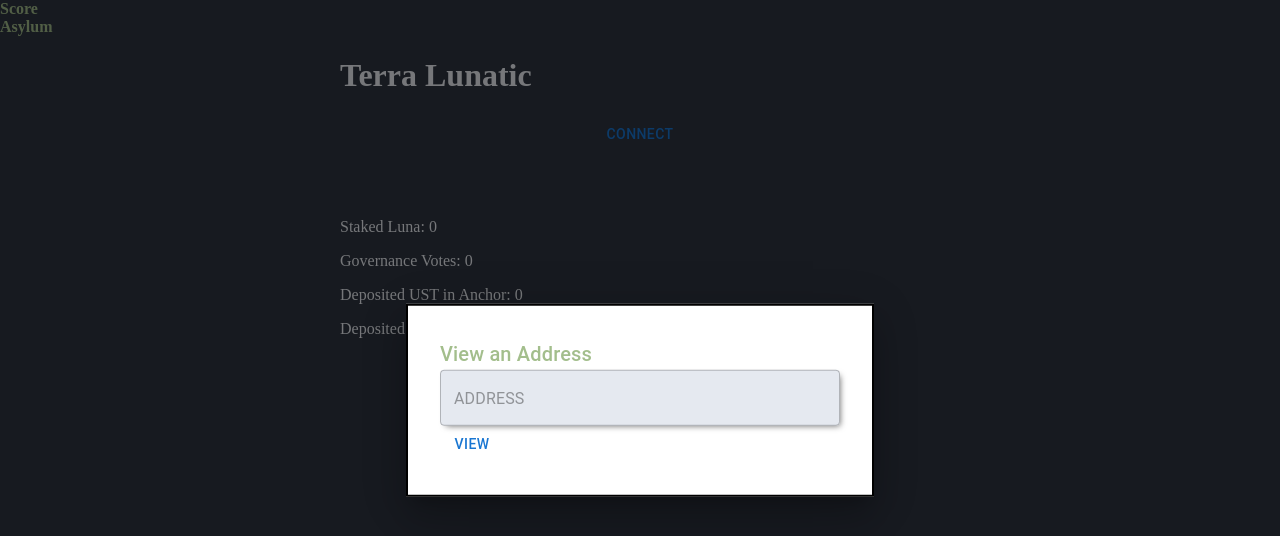
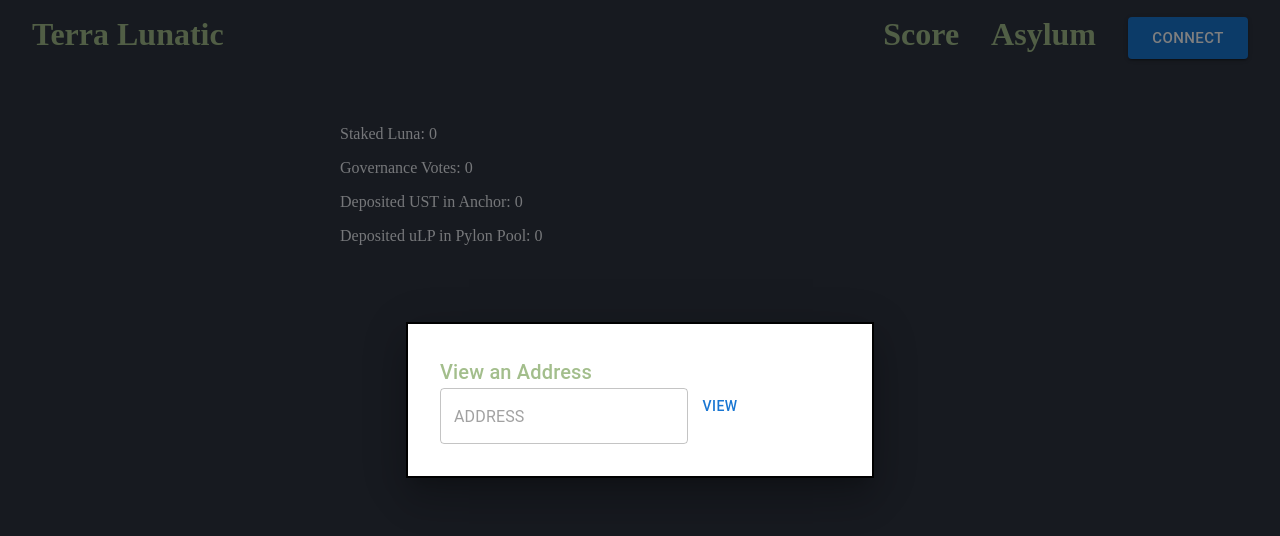
Before and after one commit to codeanish/terra-lunatic, a React (Create React App) app in the folder terra-lunatic/: page / in a window 1280 px wide. Both pictures are taken after a click on the button "CONNECT". Shown: the top 536 px of the page. Built offline with nearby package versions, Linux system fonts and the light colour scheme.

Commit message:
Passing state up for address

```diff
--- a/terra-lunatic/src/components/card.tsx
+++ b/terra-lunatic/src/components/card.tsx
@@ -1,4 +1,3 @@
-// import { Button } from '@mui/material';
 import React, {useState, useEffect} from 'react';
 import TerraService from '../services/TerraService';
 
--- a/terra-lunatic/src/components/layout.tsx
+++ b/terra-lunatic/src/components/layout.tsx
@@ -1,14 +1,20 @@
-import React from 'react';
+import React, { ReactNode } from 'react';
 import "../styles/global.scss"
 import styles from './layout.module.scss'
 import Nav from './nav';
 
-const Layout : React.FC = ({children}) => {
+export interface Props{
+    children: ReactNode,
+    setAddress: React.Dispatch<React.SetStateAction<string>>;
+}
+
+const Layout = (props: Props) => {
+
     return(
         <div className={styles.container}>
-            <Nav/>
+            <Nav setAddress={props.setAddress}/>
             <div className={styles.contentWrapper}>
-                {children}
+                {props.children}
             </div>
         </div>
     )
--- a/terra-lunatic/src/components/nav.module.scss
+++ b/terra-lunatic/src/components/nav.module.scss
@@ -0,0 +1,19 @@
+.nav{
+    display: flex;
+    justify-content: space-between;
+    padding-top: 1em;
+}
+
+.logo{
+    padding-left: 1em;
+    font-size:2em;
+}
+
+.navItems{
+    display: flex;
+}
+
+.navItem{
+    font-size: 2em;
+    padding-right: 1em;
+}
--- a/terra-lunatic/src/components/nav.tsx
+++ b/terra-lunatic/src/components/nav.tsx
@@ -1,14 +1,81 @@
-import React from "react";
+import { Box, Button, Modal, TextField, Typography } from "@mui/material";
+import React, { useState } from "react";
 import { NavLink } from "react-router-dom";
 import styles from './nav.module.scss';
 
-const Nav = () => {
+export interface Props {
+  setAddress: React.Dispatch<React.SetStateAction<string>>;
+}
+
+const Nav = (props: Props) => {
+
+    const [isConnected, setIsConnected] = useState(false);
+    const [walletAddress, setWalletAddress] = useState("");
+    const [dialogAddress, setDialogAddress] = useState("")
+    const [open, setOpen] = useState(false);
+    const handleClose = () => setOpen(false);
+    const [buttonText, setButtonText] = useState("CONNECT");
+
+    const handleClick = () => {
+      if(isConnected){
+        setWalletAddress("");
+        setButtonText("CONNECT");
+        setIsConnected(false);
+        props.setAddress("");
+      } else {
+        setOpen(true);
+      }
+    }
+
+    const updateWalletAddress = () => {
+      setWalletAddress(dialogAddress);
+      setButtonText(dialogAddress.substr(0,3) + '...' + dialogAddress.slice(-3));
+      setIsConnected(true);
+      props.setAddress(dialogAddress)
+      handleClose();
+    }
+
     return(
         <nav className={styles.nav}>
+            <Modal
+            open={open}
+            onClose={handleClose}>
+              <Box
+                sx = {{
+                  position: 'absolute',
+                  top: '50%',
+                  left: '50%',
+                  transform: 'translate(-50%, -50%)',
+                  width: 400,
+                  bgcolor: 'background.paper',
+                  border: '2px solid #000',
+                  boxShadow: 24,
+                  p: 4,
+                }}>
+                <Typography id="modal-modal-title" variant="h6" component="h2">
+                  View an Address
+                </Typography>
+                <TextField
+                  className={styles.textInput}
+                  placeholder="ADDRESS"
+                  value={dialogAddress}
+                  onChange={(e) =>setDialogAddress(e.target.value)}/>
+                <Button onClick={updateWalletAddress}>
+                  View
+                </Button>
+              </Box>
+          </Modal>
+            <div className={styles.logo}>
+                <NavLink to="/">Terra Lunatic</NavLink>
+            </div>
             <ul className={styles.navItems}>
                 <li className={styles.navItem}><NavLink to="/">Score</NavLink></li>
                 <li className={styles.navItem}><NavLink to="/asylum">Asylum</NavLink></li>
+                <li className={styles.navItem}>
+                    <Button style={{maxWidth: '120px', minWidth: '120px'}} size="large" variant="contained" onClick={handleClick}>{buttonText}</Button>
+                </li>
             </ul>
+
         </nav>
     )
 }
--- a/terra-lunatic/src/pages/404.tsx
+++ b/terra-lunatic/src/pages/404.tsx
@@ -1,9 +1,10 @@
-import React from 'react';
+import React, { useState } from 'react';
 import Layout from '../components/layout';
 
 const NotFoundPage = () => {
+    const [address, setAddress] = useState("");
     return(
-        <Layout>
+        <Layout setAddress={setAddress}>
             <div>
                 Not Found Page
             </div>
--- a/terra-lunatic/src/pages/lunatic-asylum.tsx
+++ b/terra-lunatic/src/pages/lunatic-asylum.tsx
@@ -1,9 +1,10 @@
-import React from 'react';
+import React, { useState } from 'react';
 import Layout from '../components/layout';
 
 const LunaticAsylum = () => {
+    const [address, setAddress] = useState("");
     return(
-        <Layout>
+        <Layout setAddress={setAddress}>
             <div>
                 LunaticAsylum
             </div>
--- a/terra-lunatic/src/pages/score.tsx
+++ b/terra-lunatic/src/pages/score.tsx
@@ -1,71 +1,17 @@
-import { Box, Button, Modal, TextField, Typography } from '@mui/material';
-import React, { useState } from 'react';
+import { useState } from 'react';
 import Card from '../components/card'
 import Layout from '../components/layout';
 import styles from './score.module.scss';
 
+
 const ScorePage = () => {
-    const [isConnected, setIsConnected] = useState(false);
-    const [walletAddress, setWalletAddress] = useState("");
-    const [dialogAddress, setDialogAddress] = useState("")
-    const [open, setOpen] = useState(false);
-    const handleClose = () => setOpen(false);
-    const [buttonText, setButtonText] = useState("CONNECT");
 
-    const handleClick = () => {
-      if(isConnected){
-        setWalletAddress("");
-        setButtonText("CONNECT");
-        setIsConnected(false);
-      } else {
-        setOpen(true);
-      }
-    }
-
-    const updateWalletAddress = () => {
-      setWalletAddress(dialogAddress);
-      setButtonText(dialogAddress);
-      setIsConnected(true);
-      handleClose();
-    }
-
+    const [address, setAddress] = useState("");
     return(
-        <Layout>
-        <div className={styles.container}>
-          <Modal
-            open={open}
-            onClose={handleClose}>
-              <Box
-                sx = {{
-                  position: 'absolute',
-                  top: '50%',
-                  left: '50%',
-                  transform: 'translate(-50%, -50%)',
-                  width: 400,
-                  bgcolor: 'background.paper',
-                  border: '2px solid #000',
-                  boxShadow: 24,
-                  p: 4,
-                }}>
-                <Typography id="modal-modal-title" variant="h6" component="h2">
-                  View an Address
-                </Typography>
-                <TextField
-                  className={styles.textInput}
-                  placeholder="ADDRESS"
-                  value={dialogAddress}
-                  onChange={(e) =>setDialogAddress(e.target.value)}/>
-                <Button onClick={updateWalletAddress}>
-                  View
-                </Button>
-              </Box>
-          </Modal>
-          <h1>Terra Lunatic</h1>
-          <Button onClick={handleClick}>
-            {buttonText}
-          </Button>
-          <Card address={walletAddress}/>
-        </div>
+        <Layout setAddress={setAddress}>
+          <div className={styles.container}>
+            <Card address={address}/>
+          </div>
       </Layout>
     )
 }
```
